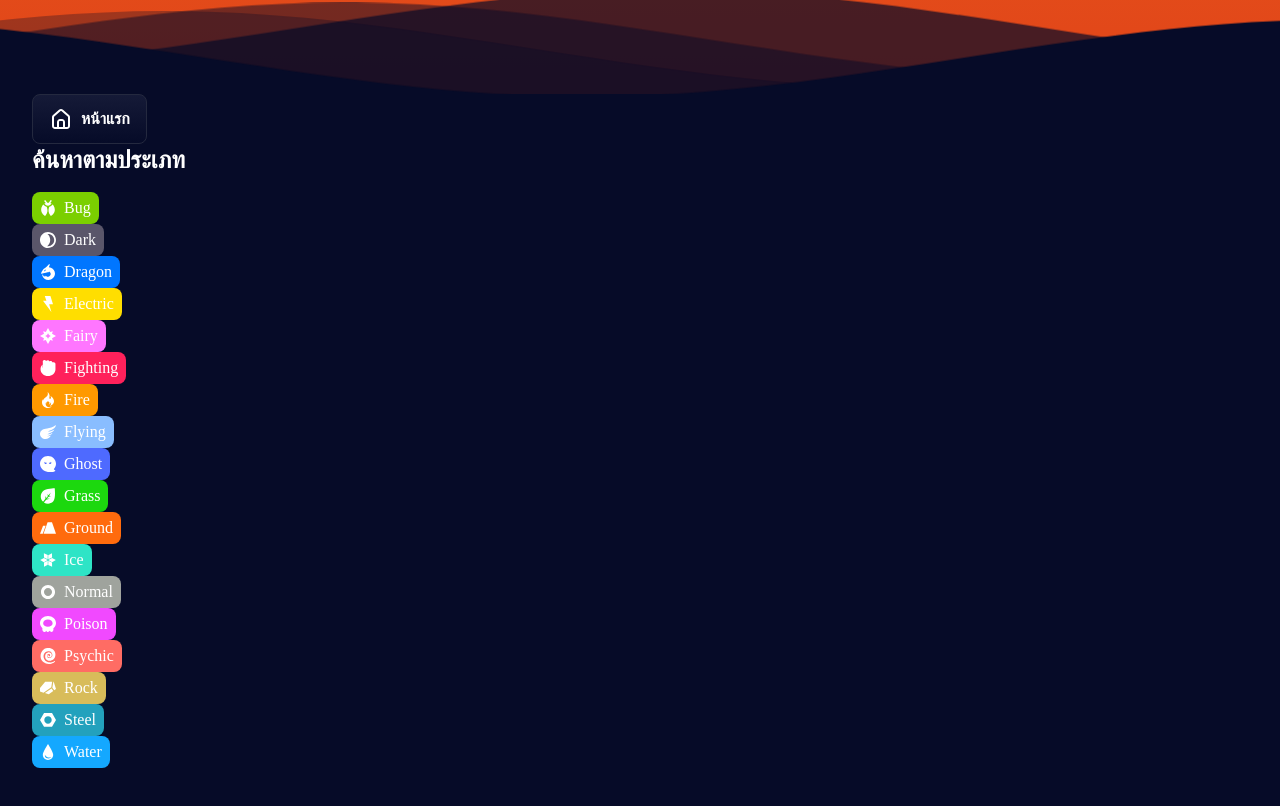
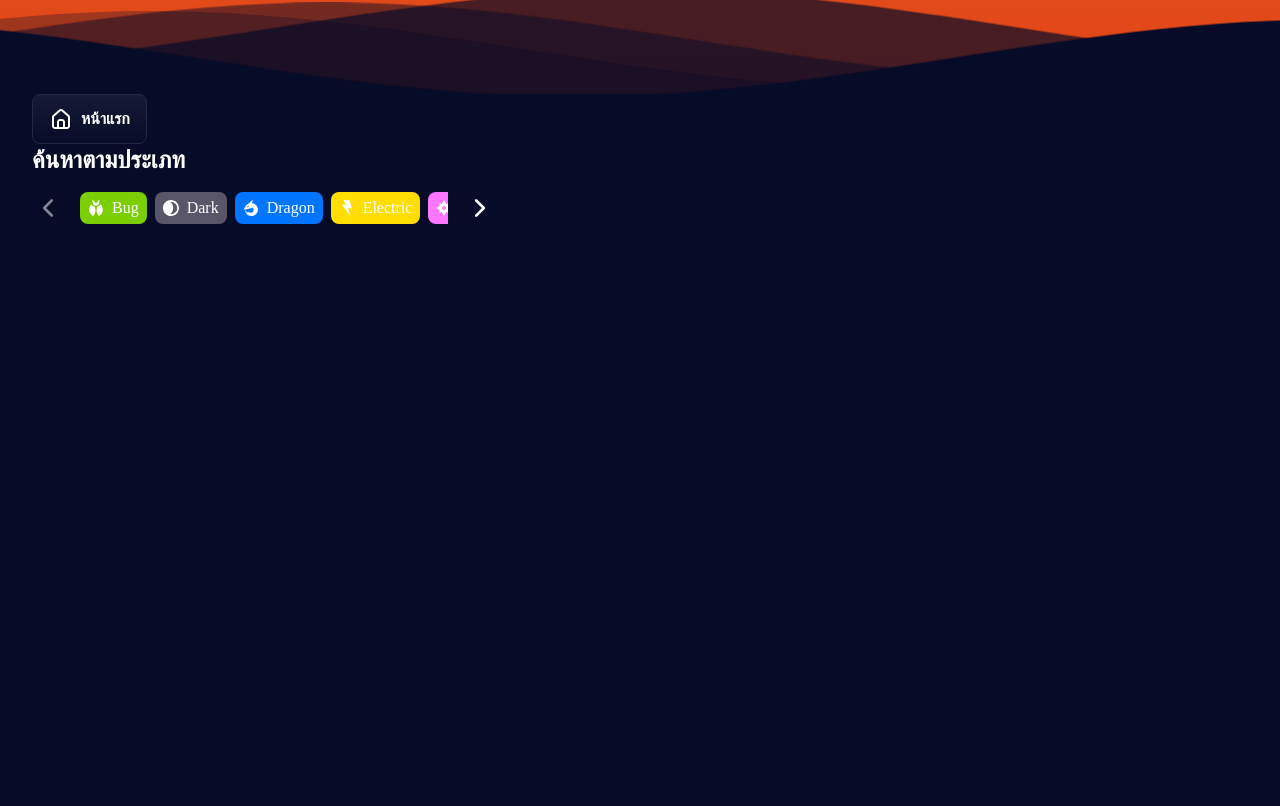
Before and after one commit to nckvDev/pokedex-react-ts, a React (Vite) app: page / in a window 1280 px wide. Shown: the part 746-1552 px from the top of the page. After the commit the page ends 1318 px from the top, so only its background shows below. Built offline with nearby package versions, Linux system fonts and the light colour scheme.

Commit message:
feat: slide filter by type

```diff
--- a/src/components/SearchFilter/index.tsx
+++ b/src/components/SearchFilter/index.tsx
@@ -4,6 +4,7 @@ import { fetchPokemonByType } from '../../api/fetchPokemonByType'
 import { Pokemon } from '../../types/Pokemon'
 import { pokemonTypes } from '../../pokemonTypes'
 import { PokemonType } from '../PokemonType'
+import { Slide } from '../Slide'
 
 type SearchFilterProps = {
   pokemonAmount: number
@@ -39,9 +40,11 @@ export const SearchFilter = (props: SearchFilterProps) => {
   return (
     <C.Container>
       <C.Title>ค้นหาตามประเภท</C.Title>
-      {pokemonTypes.map(({ name }) => (
-        <PokemonType key={name} type={name} tabIndex={true} handleClick={handleClick} />
-      ))}
+      <Slide>
+        {pokemonTypes.map(({ name }) => (
+          <PokemonType key={name} type={name} tabIndex={true} handleClick={handleClick} />
+        ))}
+      </Slide>
     </C.Container>
   )
 }
--- /dev/null
+++ b/src/components/Slide/index.tsx
@@ -0,0 +1,40 @@
+import React, { ReactNode, SyntheticEvent, useState } from 'react'
+import { useMedia } from '../../hooks/useMedia'
+import * as C from './styles'
+import { ReactComponent as LeftArrowIcon } from '../../assets/icon-arrow-left.svg'
+import { ReactComponent as RightArrowIcon } from '../../assets/icon-arrow-right.svg'
+
+type SlideProps = {
+  children: ReactNode
+}
+
+export const Slide = ({ children }: SlideProps) => {
+  const [slidePosition, setSlidePosition] = useState(0)
+  const mobile = useMedia('(max-width: 31.25rem)')
+
+  const slideNavigation = ({ currentTarget }: SyntheticEvent) => {
+    const direction = (currentTarget as HTMLButtonElement).value
+
+    direction === 'next'
+      ? setSlidePosition(slidePosition <= -87.5 ? -87.5 : slidePosition - 12.5)
+      : setSlidePosition(slidePosition === 0 ? 0 : slidePosition + 12.5)
+  }
+
+  return (
+    <C.SlideContainer>
+      {!mobile ? (
+        <C.SlideButton value='prev' onClick={slideNavigation} disabled={slidePosition === 0 ? true : false}>
+          <LeftArrowIcon />
+        </C.SlideButton>
+      ) : null}
+      <C.Slide>
+        <C.SlideContent slidePosition={slidePosition}>{children}</C.SlideContent>
+      </C.Slide>
+      {!mobile ? (
+        <C.SlideButton value='next' onClick={slideNavigation} disabled={slidePosition === -87.5 ? true : false}>
+          <RightArrowIcon />
+        </C.SlideButton>
+      ) : null}
+    </C.SlideContainer>
+  )
+}
--- /dev/null
+++ b/src/components/Slide/styles.ts
@@ -0,0 +1,55 @@
+import styled from "styled-components"
+
+export const SlideContainer = styled.div`
+  display: flex;
+  align-items: center;
+  gap: 1rem;
+`
+
+export const SlideButton = styled.button`
+  background: none;
+  display: flex;
+  justify-content: center;
+  align-items: center;
+
+  svg {
+    width: 2rem;
+    height: 2rem;
+  }
+
+  &[disabled] {
+    opacity: 0.5;
+    cursor: default;
+  }
+`
+
+export const Slide = styled.div`
+  max-width: 23rem;
+  overflow: hidden;
+
+  @media (max-width: 31.25rem) {
+    max-width: 100%;
+    overflow-x: scroll;
+
+    &::-webkit-scrollbar {
+      width: 1rem;
+    }
+
+    &::-webkit-scrollbar-track {
+      background: #060b28;
+    }
+
+    &::-webkit-scrollbar-thumb {
+      background-color: #2f5aff;
+      border-radius: 0.5rem;
+      border: 0.25rem solid #060b28;
+    }
+  }
+`
+
+export const SlideContent = styled.div<{ slidePosition: number }>`
+  display: flex;
+  gap: 0.5rem;
+  transform: translateX(${(props) => `${props.slidePosition}rem`});
+  transition: 0.4s;
+`
```
